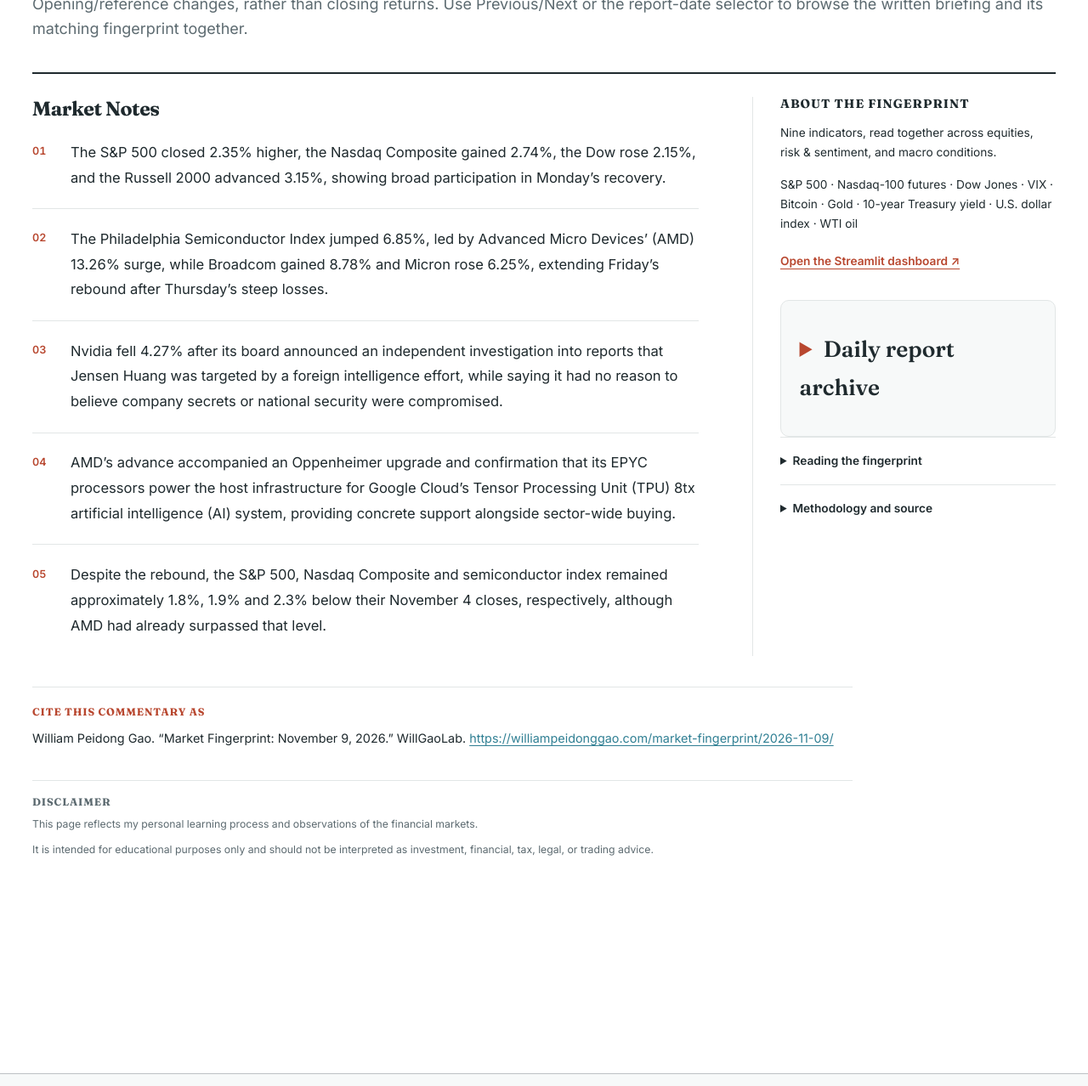
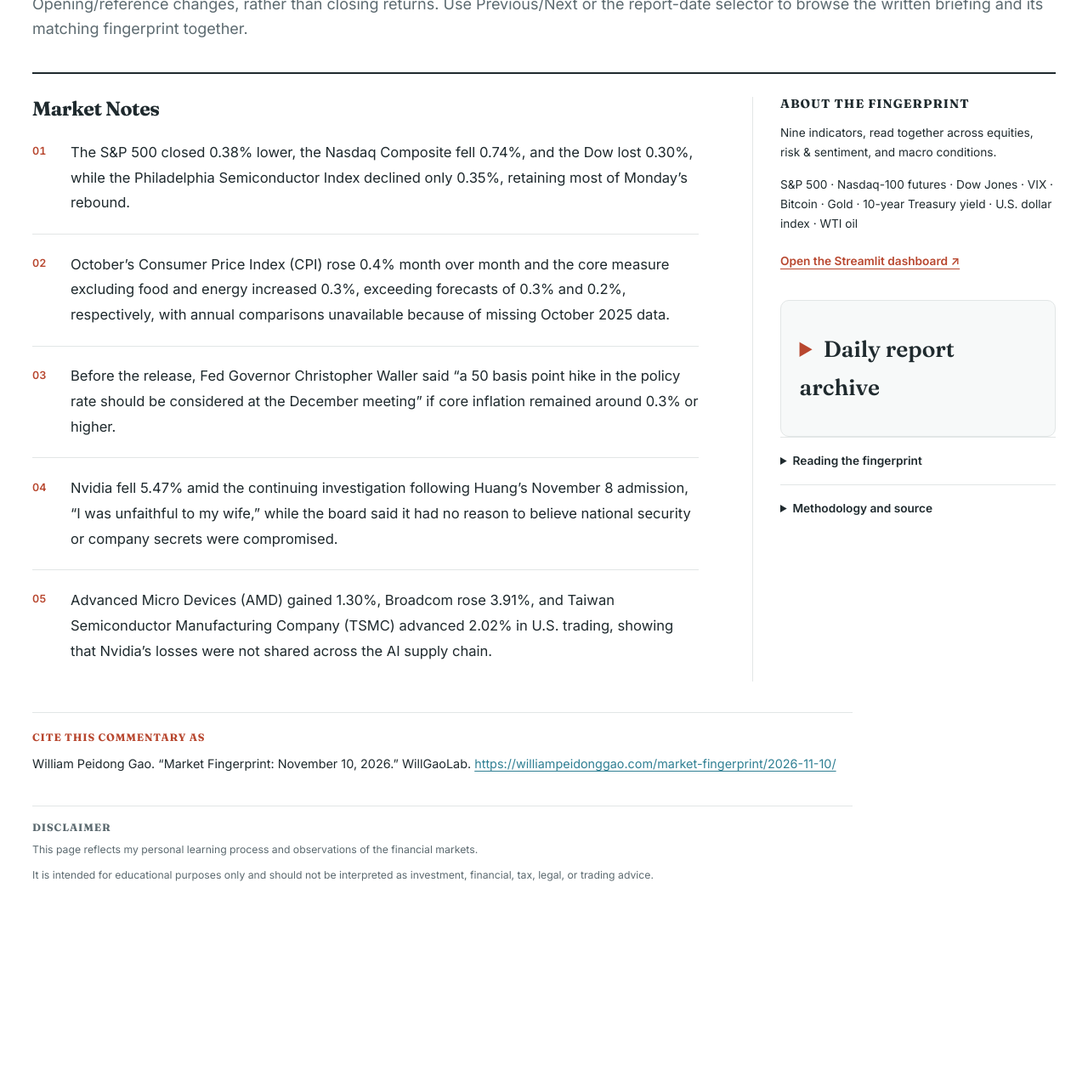
Before and after one commit to PeidongGao/WilliamGaoWeb, a Jekyll site: the page built from _pages/market-fingerprint.md, in a window 1280 px wide and 1400 px high, scrolled down 1742 px, cut to the strip 91-1369 px from the top of the window. Shown: the whole strip at 85% size. Built offline with Jekyll 4.4.1, drawn with Linux system fonts in a browser that asks for light colours; some of the changed text lies outside the part shown.

Commit message:
Publish Daily Market Fingerprint for November 10, 2026

```diff
--- a/_data/market_commentary.yml
+++ b/_data/market_commentary.yml
@@ -1,3 +1,13 @@
+- date: "2026-11-10"
+  summary: "At their recorded openings, the S&P 500 fell 0.49%, Nasdaq-100 futures declined 0.41%, and the Dow lost 0.43%. The Cboe Volatility Index (VIX) fell 0.80%, Bitcoin declined 0.18% from its UTC reference at collection, and gold futures fell 1.72%. The 10-year Treasury yield rose 0.80% in relative terms, the U.S. dollar index gained 0.07%, and West Texas Intermediate (WTI) crude slipped 0.48%."
+  key_observation: "Inflation and rate-hike concerns interrupted the recovery, while Jensen Huang’s affair and the board investigation added company-specific uncertainty as other artificial intelligence (AI) stocks proved more resilient."
+  market_notes:
+    - "The S&P 500 closed 0.38% lower, the Nasdaq Composite fell 0.74%, and the Dow lost 0.30%, while the Philadelphia Semiconductor Index declined only 0.35%, retaining most of Monday’s rebound."
+    - "October’s Consumer Price Index (CPI) rose 0.4% month over month and the core measure excluding food and energy increased 0.3%, exceeding forecasts of 0.3% and 0.2%, respectively, with annual comparisons unavailable because of missing October 2025 data."
+    - "Before the release, Fed Governor Christopher Waller said “a 50 basis point hike in the policy rate should be considered at the December meeting” if core inflation remained around 0.3% or higher."
+    - "Nvidia fell 5.47% amid the continuing investigation following Huang’s November 8 admission, “I was unfaithful to my wife,” while the board said it had no reason to believe national security or company secrets were compromised."
+    - "Advanced Micro Devices (AMD) gained 1.30%, Broadcom rose 3.91%, and Taiwan Semiconductor Manufacturing Company (TSMC) advanced 2.02% in U.S. trading, showing that Nvidia’s losses were not shared across the AI supply chain."
+
 - date: "2026-11-09"
   summary: "At their recorded openings, the S&P 500 rose 0.62%, Nasdaq-100 futures fell 0.76%, and the Dow gained 0.70%. The Cboe Volatility Index (VIX) fell 2.18%, Bitcoin declined 0.88% from its UTC reference at collection, and gold futures slipped 0.01%. The 10-year Treasury yield fell 0.41% in relative terms, the U.S. dollar index declined 0.06%, and West Texas Intermediate (WTI) crude was unchanged."
   key_observation: "A sharp semiconductor rebound supported the broader recovery, while Nvidia diverged on company-specific concerns and the major indexes remained below their levels before Thursday’s selloff."
```
